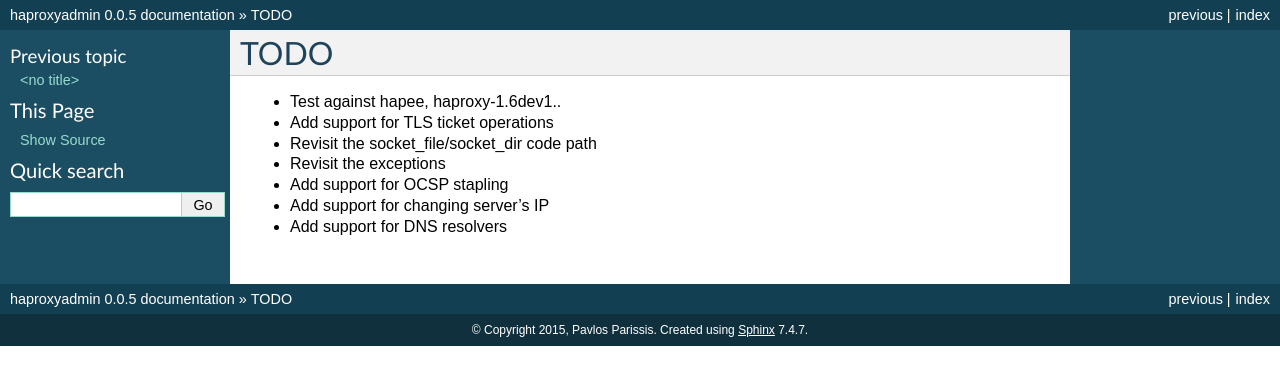
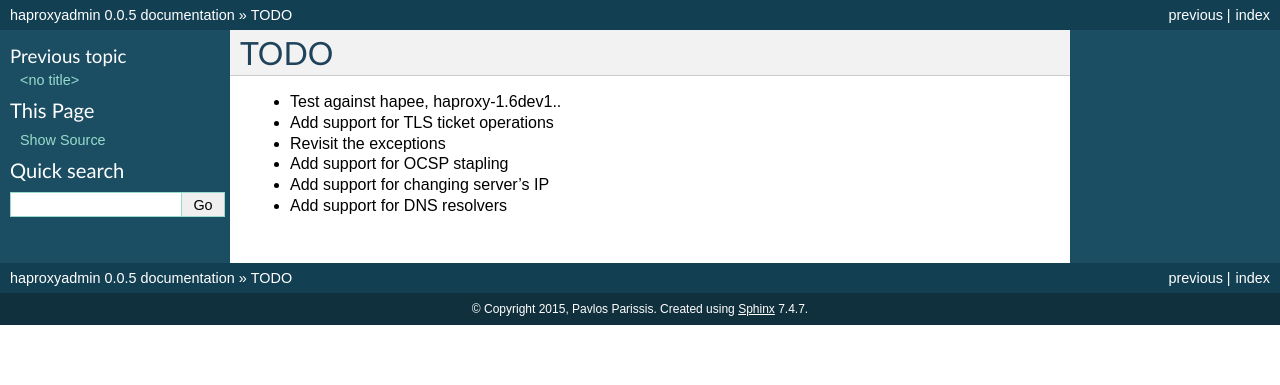
Before and after one commit to unixsurfer/haproxyadmin, a Sphinx documentation site: the page built from docs/source/TODO.rst, in a window 1280 px wide. Shown: the top 385 px of the page. Built offline with Sphinx 7.4.7, drawn with Linux system fonts in a browser that asks for light colours.

Commit message:
Update TODO

```diff
--- a/docs/source/TODO.rst
+++ b/docs/source/TODO.rst
@@ -4,8 +4,6 @@ TODO
 - Test against hapee, haproxy-1.6dev1..
 
 - Add support for TLS ticket operations
-
-- Revisit the socket_file/socket_dir code path
 
 - Revisit the exceptions
 
```
